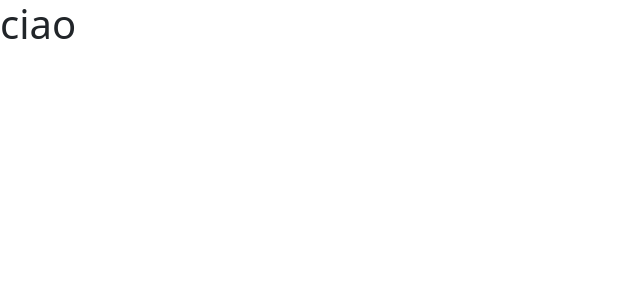
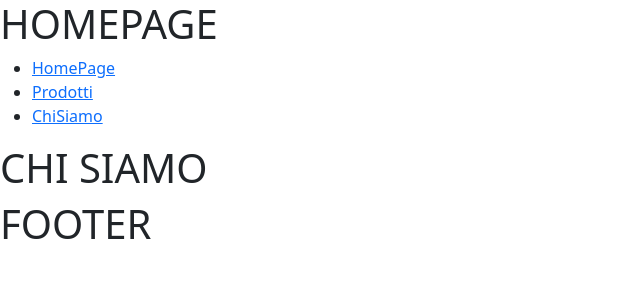
Before and after one commit to angeloren92/react-router, a React (Vite) app: page /ChiSiamo in a window 1280 px wide. Shown: the top 300 px of the page, without its empty margins (0-640 px from the left). Built offline with nearby package versions, Linux system fonts and the light colour scheme.

Commit message:
add macro strcture

```diff
--- a/src/App.jsx
+++ b/src/App.jsx
@@ -1,8 +1,24 @@
+import DefaultLayout from './layout/DefaultLayout'
+import HomePage from './pages/HomePage'
+import Prodotti from './pages/Prodotti'
+import ChiSiamo from './pages/ChiSiamo'
+import { BrowserRouter, Routes, Route } from 'react-router-dom'
+
+import LayoutDefault from './layout/DefaultLayout'
+
 function App() {
 
   return (
     <>
-    <h1>ciao</h1>
+      <BrowserRouter>
+        <Routes>
+          <Route element={<LayoutDefault />}>
+            <Route index element={<HomePage />} />
+            <Route path='/Prodotti' element={<Prodotti />} />
+            <Route path='/ChiSiamo' element={<ChiSiamo />} />
+          </Route>
+        </Routes>
+      </BrowserRouter>
     </>
   )
 }
--- /dev/null
+++ b/src/components/AppFooter.jsx
@@ -0,0 +1,10 @@
+function AppFooter() {
+
+  return (
+    <>
+      <h1>FOOTER</h1>
+    </>
+  )
+}
+
+export default AppFooter
--- /dev/null
+++ b/src/components/AppHeader.jsx
@@ -0,0 +1,23 @@
+import { Link, NavLink } from "react-router-dom";
+
+function AppHeader() {
+
+  return (
+    <>
+      <h1>HOMEPAGE</h1>
+      <ul>
+        <li>
+          <NavLink to='/'>HomePage</NavLink>
+        </li>
+        <li>
+          <NavLink to='/Prodotti'>Prodotti</NavLink>
+        </li>
+        <li>
+          <NavLink to='/ChiSiamo'>ChiSiamo</NavLink>
+        </li>
+      </ul>
+    </>
+  )
+}
+
+export default AppHeader
--- /dev/null
+++ b/src/layout/DefaultLayout.jsx
@@ -0,0 +1,17 @@
+import AppHeader from '../components/AppHeader'
+import AppFooter from '../components/AppFooter'
+
+import { Outlet } from 'react-router-dom'
+
+function LayoutDefault() {
+
+  return (
+    <>
+      <AppHeader></AppHeader>
+      <Outlet></Outlet>
+      <AppFooter></AppFooter>
+    </>
+  )
+}
+
+export default LayoutDefault
--- /dev/null
+++ b/src/pages/ChiSiamo.jsx
@@ -0,0 +1,10 @@
+function ChiSiamo() {
+
+  return (
+    <>
+      <h1>CHI SIAMO</h1>
+    </>
+  )
+}
+
+export default ChiSiamo
--- /dev/null
+++ b/src/pages/HomePage.jsx
@@ -0,0 +1,10 @@
+function HomePage() {
+
+  return (
+    <>
+      <h1>HOMEPAGE</h1>
+    </>
+  )
+}
+
+export default HomePage
--- /dev/null
+++ b/src/pages/Prodotti.jsx
@@ -0,0 +1,10 @@
+function Prodotti() {
+
+  return (
+    <>
+      <h1>PRODOTTI</h1>
+    </>
+  )
+}
+
+export default Prodotti
```
